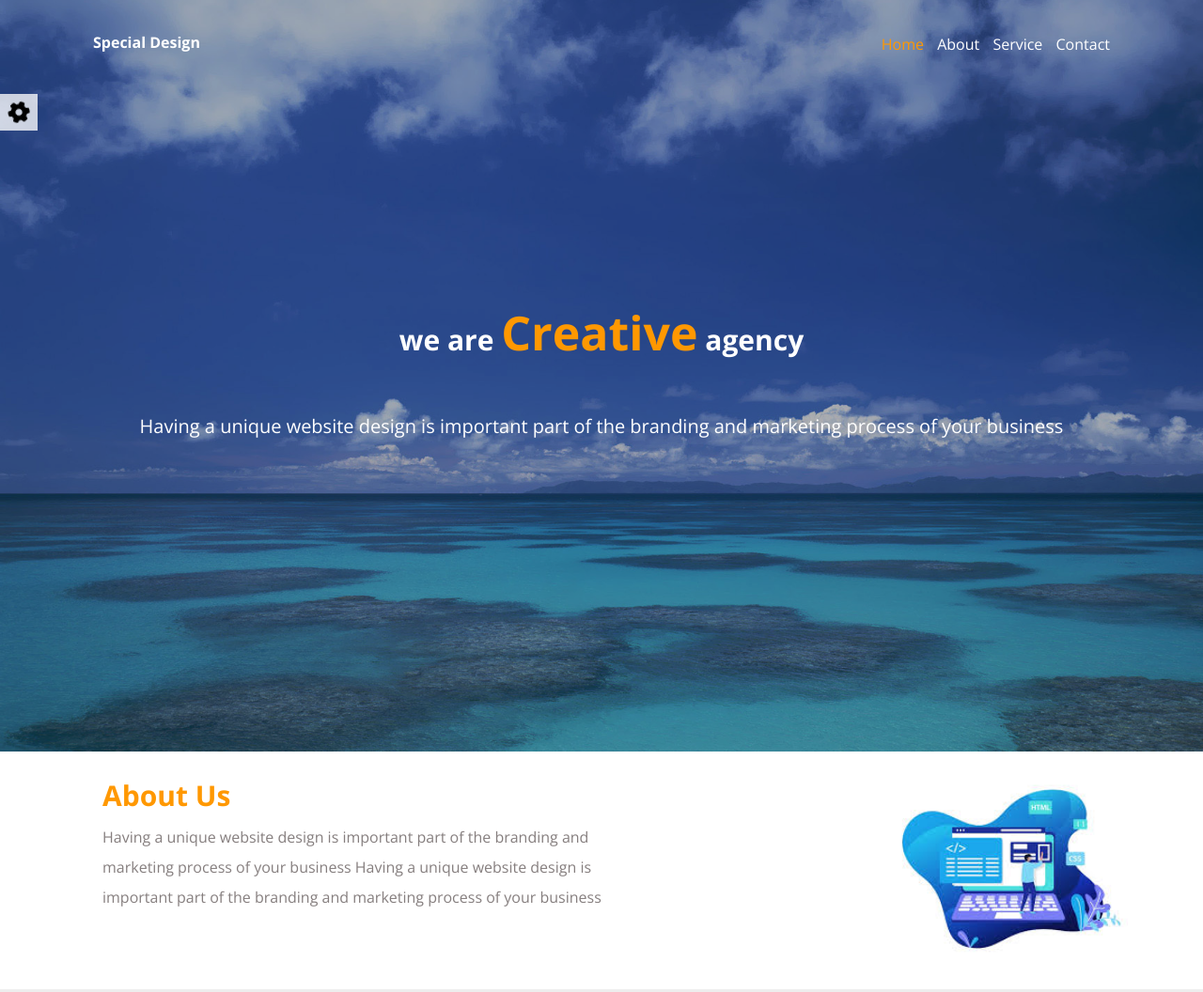
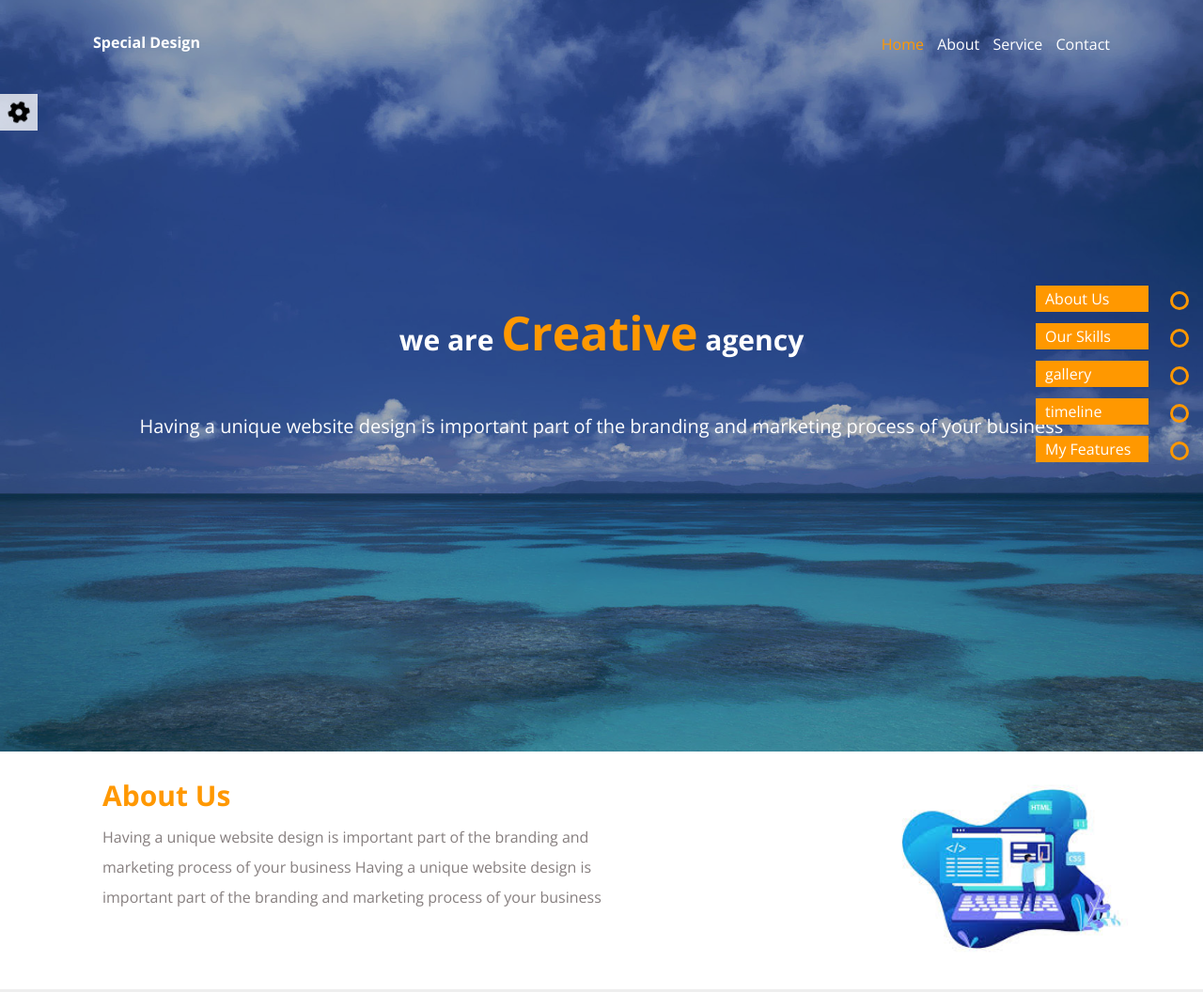
Before and after one commit to hamdiasma/project-html-css-js, a website: page index.html in a window 1280 px wide. Shown: the top 1056 px of the page at 94% size. Drawn offline with nearby package versions, Linux system fonts and the light colour scheme.

Commit message:
nav bulets template part one

```diff
--- a/css/master.css
+++ b/css/master.css
@@ -107,6 +107,40 @@ body {
 .setting-box .option-box button.active {
   opacity: 1;
 }
+/*end setting-box*/
+
+/* start nav-bullets */
+.nav-bullets {
+  position: fixed;
+  right: 0;
+  top: 50%;
+  transform: translateY(-50%);
+  width: 50px;
+  z-index: 1000;
+}
+.nav-bullets .bullet {
+  width: 20px;
+  height: 20px;
+  border: 3px solid var(--main--color);
+  margin: 20px auto;
+  border-radius: 50%;
+  cursor: pointer;
+  position: relative;
+}
+.nav-bullets .bullet .tooltip {
+  background-color: var(--main--color);
+  color: #fff;
+  width: 120px;
+  padding: 5px 10px;
+  position: absolute;
+  right: 40px;
+  top: -9px;
+
+
+}
+
+/* end nav-bullets */
+
 /*start setting-box*/
 
 .landing-page {
@@ -559,7 +593,6 @@ body {
 /* start tetimonals */
 
 .tetimonals {
-
   position: relative;
   padding-top: 80px;
   padding-bottom: 80px;
--- a/index.html
+++ b/index.html
@@ -39,7 +39,26 @@
         </div>
     </div>
     <!--end settings Box -->
+    <!-- start Nav bullets -->
 
+    <!-- end Nav bullets -->
+    <div class="nav-bullets">
+        <div class="bullet">
+            <div class="tooltip">About Us</div>
+        </div>
+        <div class="bullet">
+            <div class="tooltip">Our Skills</div>
+        </div>
+        <div class="bullet">
+            <div class="tooltip"> gallery</div>
+        </div>
+        <div class="bullet">
+            <div class="tooltip"> timeline</div>
+        </div>
+        <div class="bullet">
+            <div class="tooltip"> My Features</div>
+        </div>
+    </div>
     <!--start landing page -->
     <div id="landing-page" class="landing-page">
         <div class="overlay"></div>
@@ -196,7 +215,7 @@
     <!-- end time line -->
     <!-- start features -->
     <div class="features">
-        <h2> My Features</h2>
+        <h2>My Features</h2>
         <div class="container">
             <div class="feat-box">
                 <img src="assets/featur4.jpg" alt="">
```
